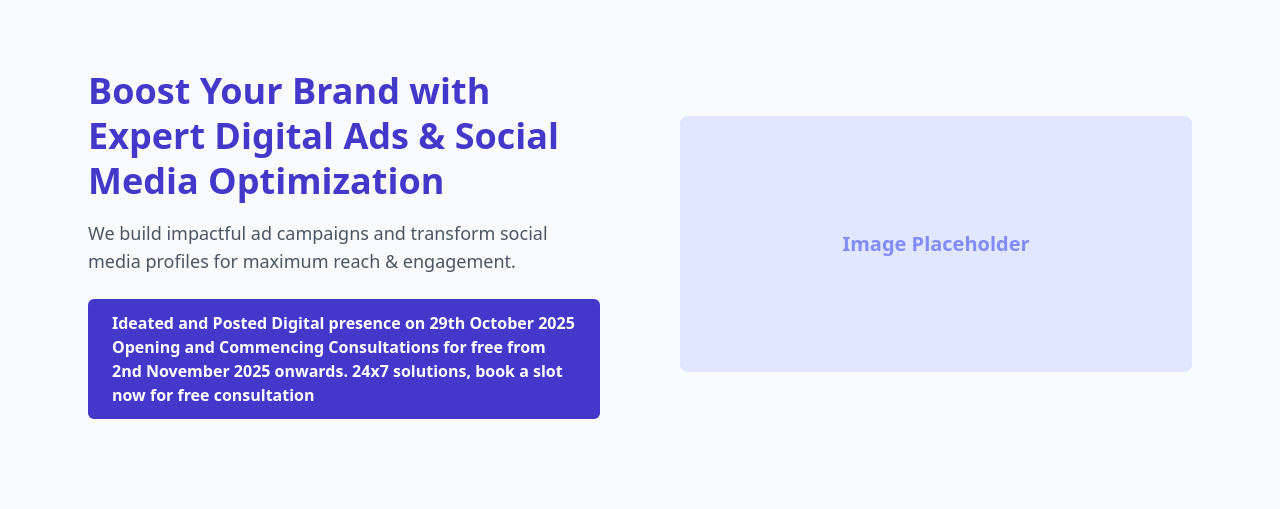
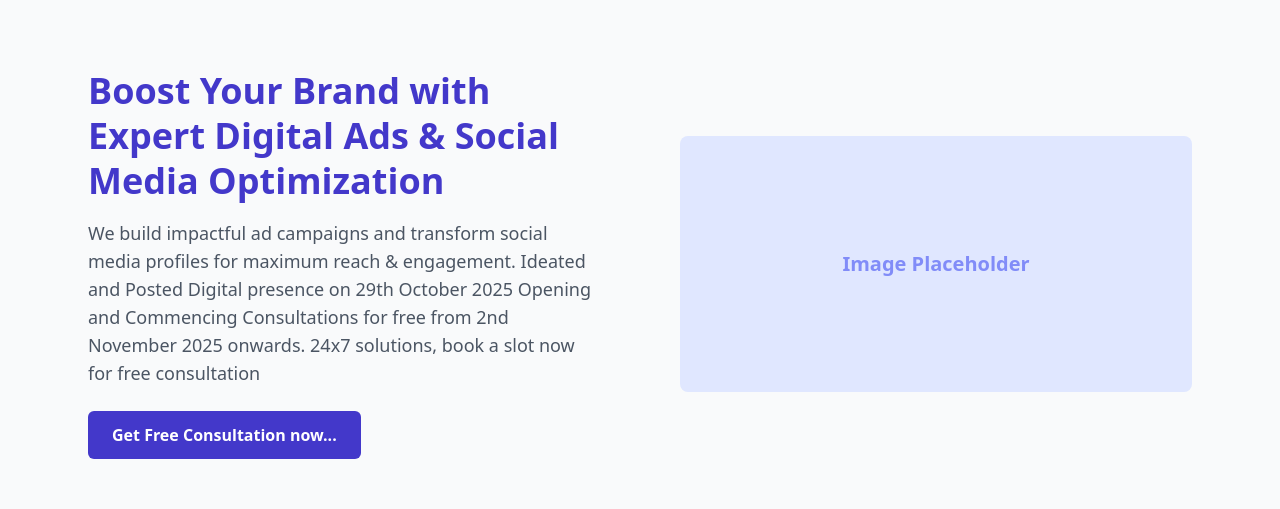
Before and after one commit to DevJatinPahwa/ProfileOptimizationSolutions, a plain HTML site: page index.html in a window 1280 px wide. Shown: the part 80-589 px from the top of the page. Drawn offline with nearby package versions, Linux system fonts and the light colour scheme.

Commit message:
Update index.html

```diff
--- a/index.html
+++ b/index.html
@@ -51,12 +51,13 @@
       </h2>
       <p class="text-gray-600 mb-6 text-lg">
         We build impactful ad campaigns and transform social media profiles for maximum reach & engagement.
+        Ideated and Posted Digital presence on 29th October 2025
+        Opening and Commencing Consultations for free from 2nd November 2025 onwards.
+        24x7 solutions, book a slot now for free consultation
       </p>
       <a href="#contact"
          class="inline-block bg-indigo-700 hover:bg-indigo-900 text-white px-6 py-3 rounded-md font-semibold transition">
-          Ideated and Posted Digital presence on 29th October 2025
-          Opening and Commencing Consultations for free from 2nd November 2025 onwards.
-          24x7 solutions, book a slot now for free consultation     </a>
+          Get Free Consultation now...    </a>
     </div>
     <div class="flex-1">
       <!-- Removed image here -->
```
